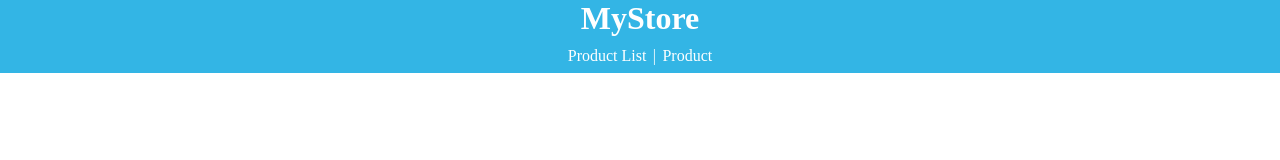
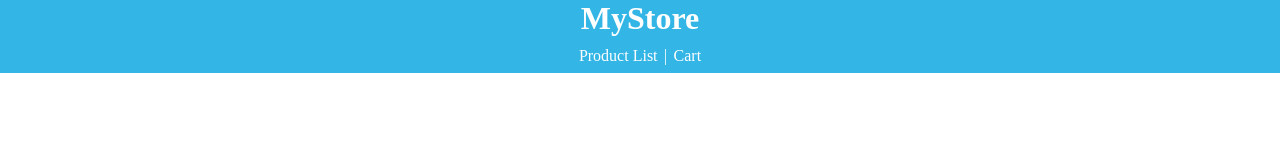
Before and after one commit to hanin77/storeFront, an Angular app: page / in a window 1280 px wide. Shown: the top 160 px of the page. Built offline with nearby package versions, Linux system fonts and the light colour scheme.

Commit message:
fix: typo in cart label

```diff
--- a/src/app/layout/header/header.component.html
+++ b/src/app/layout/header/header.component.html
@@ -3,6 +3,6 @@
   <nav>
     <a routerLink="/">Product List</a>
     <span>|</span>
-    <a routerLink="/">Product</a>
+    <a routerLink="/">Cart</a>
   </nav>
 </div>
```
